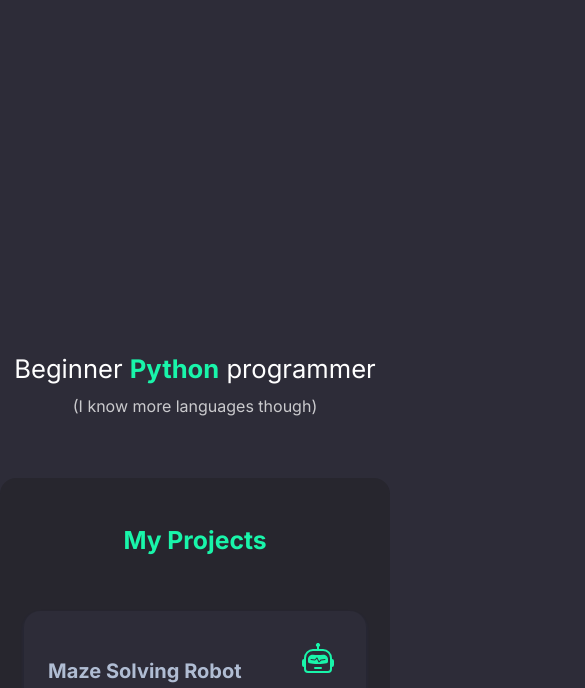
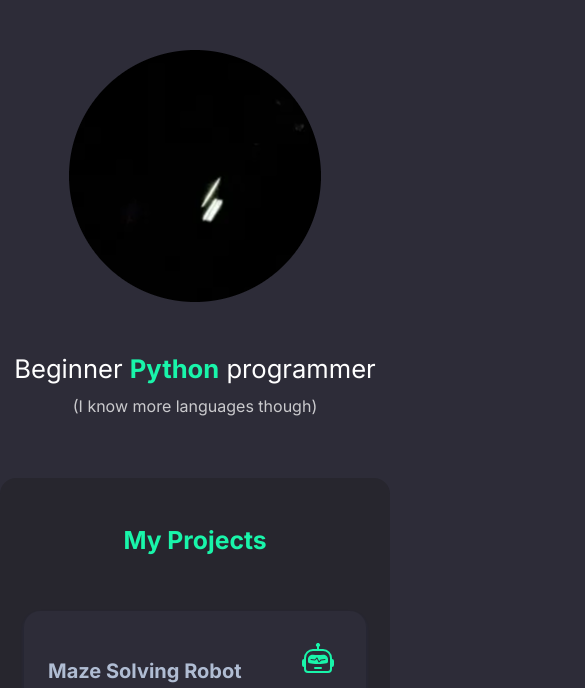
Before and after one commit to Techpro709/seldomgreeen.github.io, a plain HTML site: page index.html in a window 390 px wide. Shown: the part 118-806 px from the top of the page, 585 px wide, since content can reach past the window. Drawn offline with Linux system fonts and the light colour scheme.

Commit message:
Align image properly using bootstrap, now stays aligned on all device sizes
Took away the fixed align, added responsive design.

```diff
--- a/index.html
+++ b/index.html
@@ -46,7 +46,7 @@
         </div>
     </header>
     <section class="py-5" style="margin-top: -17px;margin-bottom: -45px;">
-        <div style="padding-left: 370px;padding-right: 371px;margin-bottom: -1px;"><img class="pulse animated" src="assets/img/29d6cbf18e29475a8b515345ef9e63c9-modified.png" style="margin-left: 232px;"></div>
+        <div style="margin-bottom: -1px;" class="text-center"><img class="pulse animated" src="assets/img/29d6cbf18e29475a8b515345ef9e63c9-modified.png"></div>
         <div class="container text-center py-5">
             <p class="pulse animated mb-4" style="font-size: 1.6rem;">Beginner&nbsp;<span class="text-success"><strong>Python</strong></span>&nbsp;programmer</p>
             <p class="text-muted" style="margin-bottom: 7px;margin-top: -20px;">(I know more languages though)</p>
```
